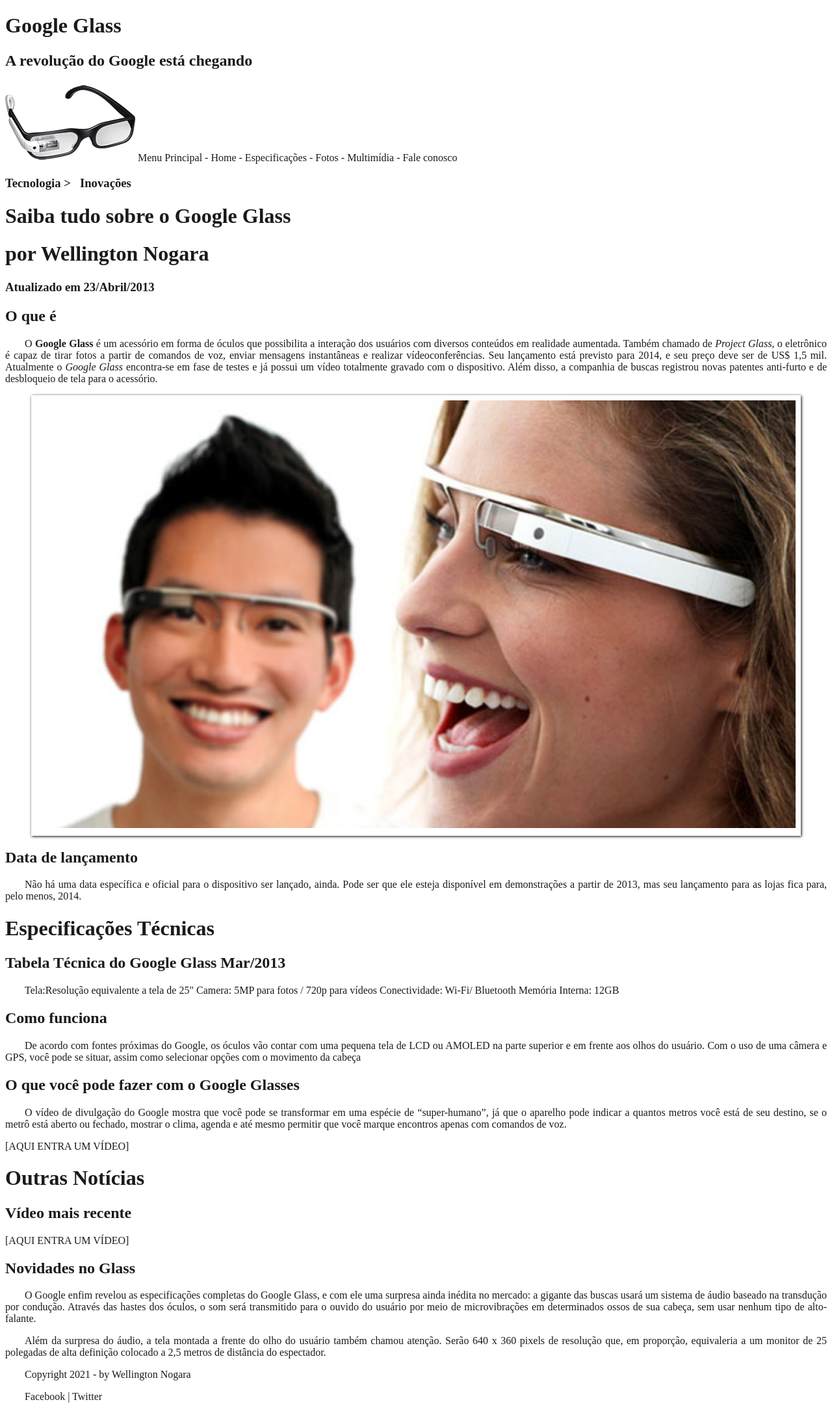
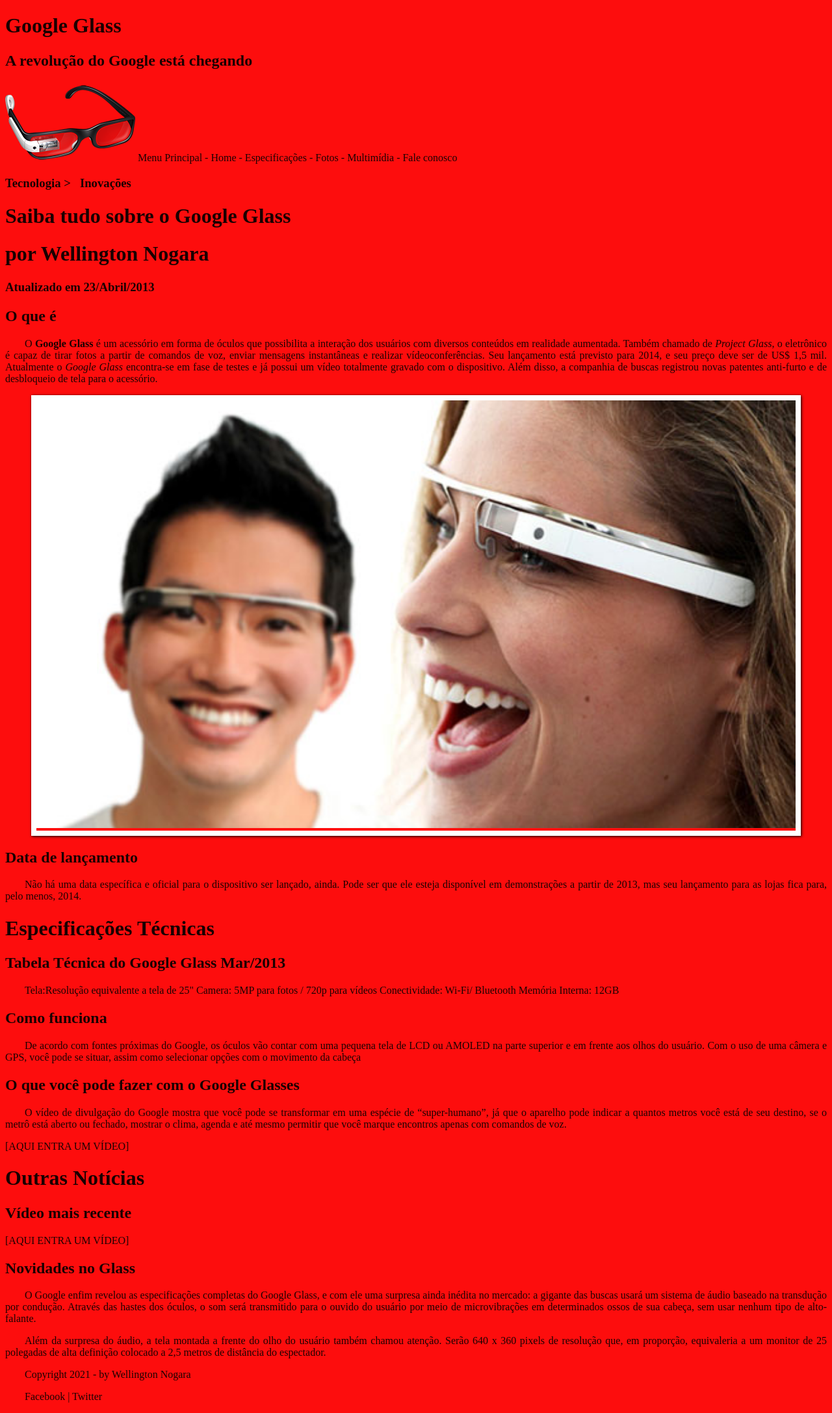
Before and after one commit to ElNogara/CEV-HTML5, a PHP site: page / in a window 1280 px wide. Shown: the whole page at 65% size. Run offline with PHP 8.4, Linux system fonts and the light colour scheme.

Commit message:
teste de autodeploy

```diff
--- a/_css/estilo.css
+++ b/_css/estilo.css
@@ -1,7 +1,7 @@
 @charset "UTF-8";
 
 body{
-    background-color: rgb(255, 255, 255);
+    background-color: rgb(253, 13, 13);
     color: rgba(0, 0, 0, 0.897);
 }
 
```
